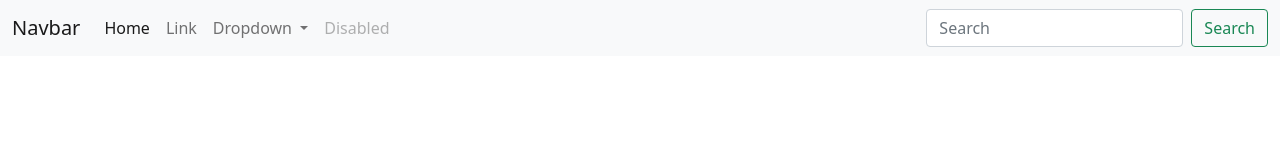
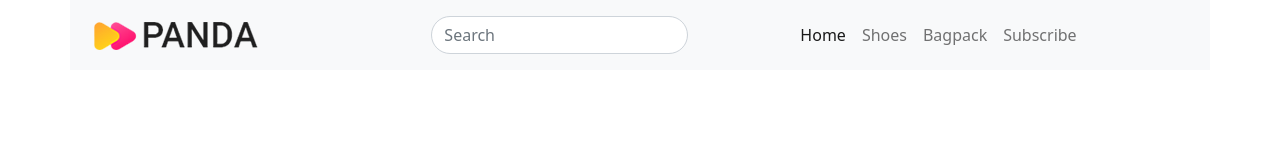
Before and after one commit to nmso2/panda-ecommerce-bootstrap, a plain HTML site: page index.html in a window 1280 px wide. Drawn offline with nearby package versions, Linux system fonts and the light colour scheme.

Commit message:
added navbar

```diff
--- a/index.html
+++ b/index.html
@@ -6,44 +6,46 @@
     <meta name="viewport" content="width=device-width, initial-scale=1.0">
     <!-- bootstrap link -->
     <link href="https://cdn.jsdelivr.net/npm/bootstrap@5.0.2/dist/css/bootstrap.min.css" rel="stylesheet" integrity="sha384-EVSTQN3/azprG1Anm3QDgpJLIm9Nao0Yz1ztcQTwFspd3yD65VohhpuuCOmLASjC" crossorigin="anonymous">
+    <!-- stylesheet -->
+    <link rel="stylesheet" href="styles/style.css">
+    <!-- fontawesome -->
+    <link rel="stylesheet" href="https://use.fontawesome.com/releases/v5.15.3/css/all.css" integrity="sha384-SZXxX4whJ79/gErwcOYf+zWLeJdY/qpuqC4cAa9rOGUstPomtqpuNWT9wdPEn2fk" crossorigin="anonymous">
     <title>Panda E-Commerce</title>
 </head>
 <body>
 
     <header>
-        <nav class="navbar navbar-expand-lg navbar-light bg-light">
-            <div class="container-fluid">
-              <a class="navbar-brand" href="#">Navbar</a>
-              <button class="navbar-toggler" type="button" data-bs-toggle="collapse" data-bs-target="#navbarSupportedContent" aria-controls="navbarSupportedContent" aria-expanded="false" aria-label="Toggle navigation">
+      <nav class="navbar navbar-expand-lg navbar-light bg-light container">
+        <div class="container-fluid d-flex">
+          <div class="flex-grow-1">
+            <a class="navbar-brand" href="#">      <img src="images/logo.png" alt="">
+            </a>
+            <button class="navbar-toggler ms-5" type="button" data-bs-toggle="collapse" data-bs-target="#navbarSupportedContent" aria-controls="navbarSupportedContent" aria-expanded="false" aria-label="Toggle navigation">
               <span class="navbar-toggler-icon"></span>
             </button>
-              <div class="collapse navbar-collapse" id="navbarSupportedContent">
-                <ul class="navbar-nav me-auto mb-2 mb-lg-0">
+          </div>
+
+          <div class="collapse navbar-collapse ms-lg-5" id="navbarSupportedContent">
+            <ul class="navbar-nav me-auto mb-2 mb-lg-0 align-items-center d-flex">
               <li class="nav-item">
+                <a class="nav-link" aria-current="page" href="#"><form class="d-flex">
+                  <input class="form-control rounded-pill me-5" type="search" placeholder="Search">
+                </form></a>
+              </li>
+              <li class="nav-item ms-5">
                 <a class="nav-link active" aria-current="page" href="#">Home</a>
               </li>
               <li class="nav-item">
-                    <a class="nav-link" href="#">Link</a>
-                  </li>
-                  <li class="nav-item dropdown">
-                    <a class="nav-link dropdown-toggle" href="#" id="navbarDropdown" role="button" data-bs-toggle="dropdown" aria-expanded="false">
-                      Dropdown
-                    </a>
-                    <ul class="dropdown-menu" aria-labelledby="navbarDropdown">
-                      <li><a class="dropdown-item" href="#">Action</a></li>
-                      <li><a class="dropdown-item" href="#">Another action</a></li>
-                      <li><hr class="dropdown-divider"></li>
-                      <li><a class="dropdown-item" href="#">Something else here</a></li>
-                    </ul>
+                <a class="nav-link" href="#">Shoes</a>
               </li>
               <li class="nav-item">
-                    <a class="nav-link disabled" href="#" tabindex="-1" aria-disabled="true">Disabled</a>
+                <a class="nav-link" href="#">Bagpack</a>
               </li>
+              <li class="nav-item">
+                <a class="nav-link" href="#">Subscribe</a>
+              </li>
+
             </ul>
-                <form class="d-flex">
-                  <input class="form-control me-2" type="search" placeholder="Search" aria-label="Search">
-                  <button class="btn btn-outline-success" type="submit">Search</button>
-                </form>
           </div>
         </div>
       </nav>
```
Also changed, not shown: styles/style.css (added). Lines whose indentation alone changed are shown as unchanged.
